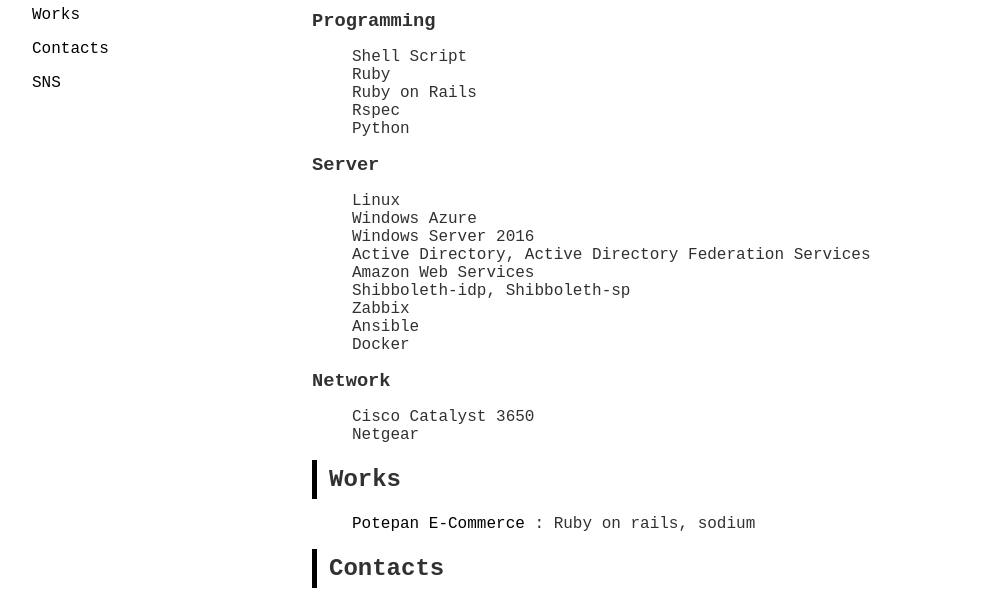
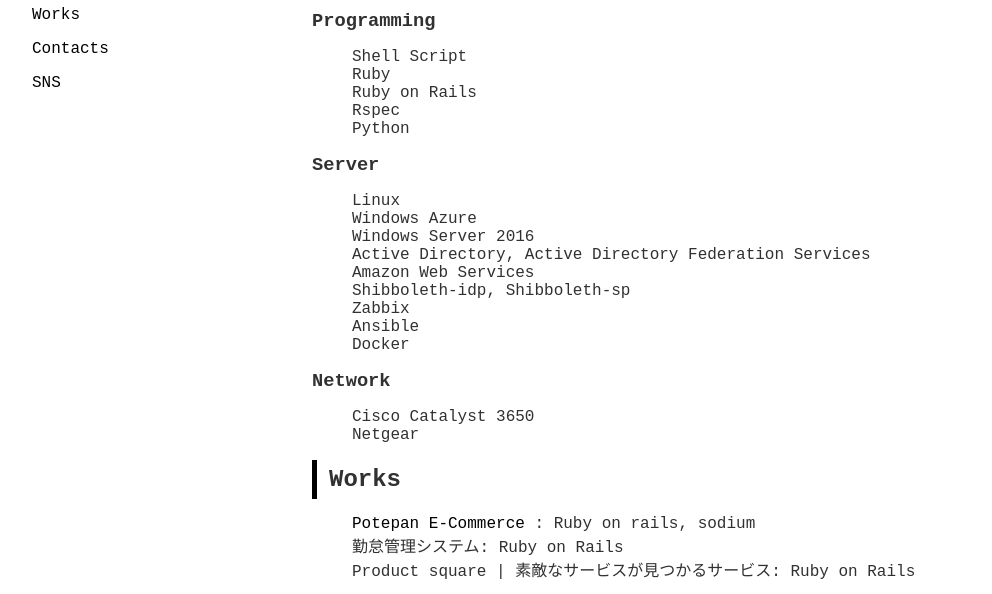
Before and after one commit to akito/akitotsutsuicom, a plain HTML site: page public/index.html in a window 1280 px wide. Shown: the part 136-730 px from the top of the page, without its empty margins (8-1000 px from the left). Drawn offline with nearby package versions, Linux system fonts and the light colour scheme; a web font is replaced by a local one.

Commit message:
Workを追加した

```diff
--- a/public/index.html
+++ b/public/index.html
@@ -77,7 +77,10 @@
         <h2 id="works">Works</h2>
         <ul>
           <li><a href="https://bitbucket.org/akitojp/potepanec/src/master/" target="_blank">Potepan E-Commerce</a> : Ruby on rails, sodium </li>
+          <li>勤怠管理システム: Ruby on Rails</li>
+          <li>Product square | 素敵なサービスが見つかるサービス: Ruby on Rails  </li>
         </ul>
+
         <h2 id="contacts">Contacts</h2>
         <ul>
           <li><a href="https://twitter.com/AkitoTsutsui" target="_blank"><i class="fab fa-twitter"></i>
```
